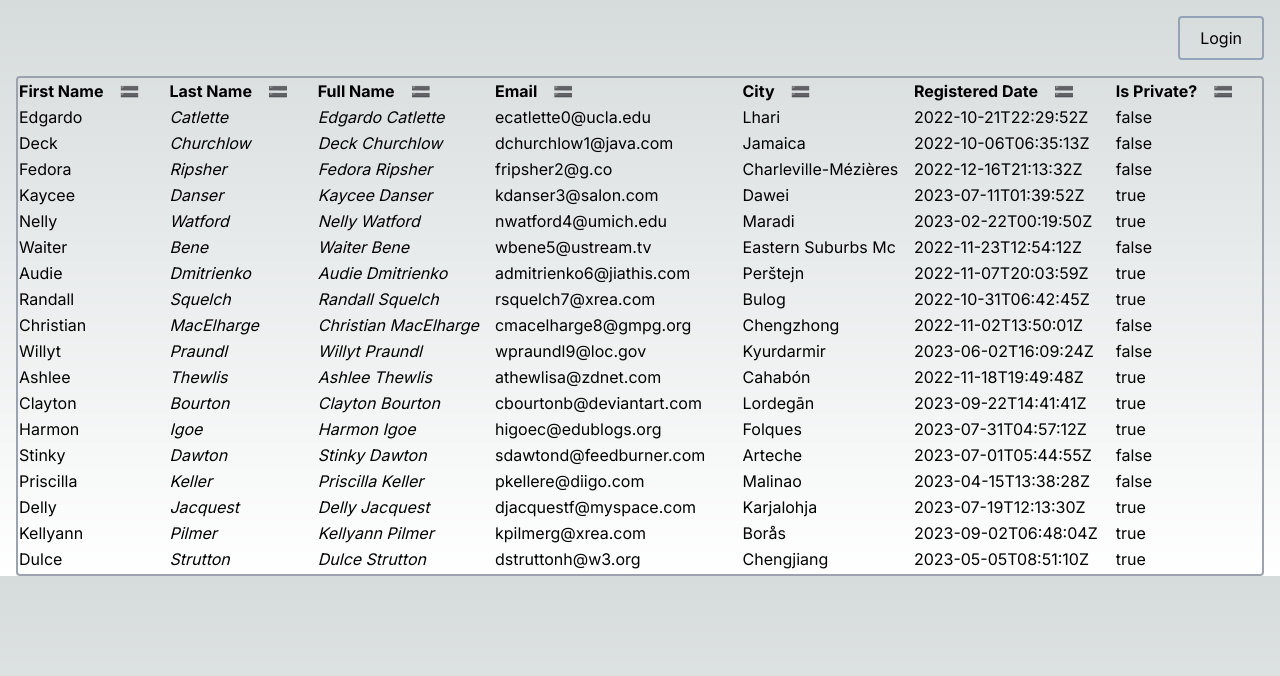
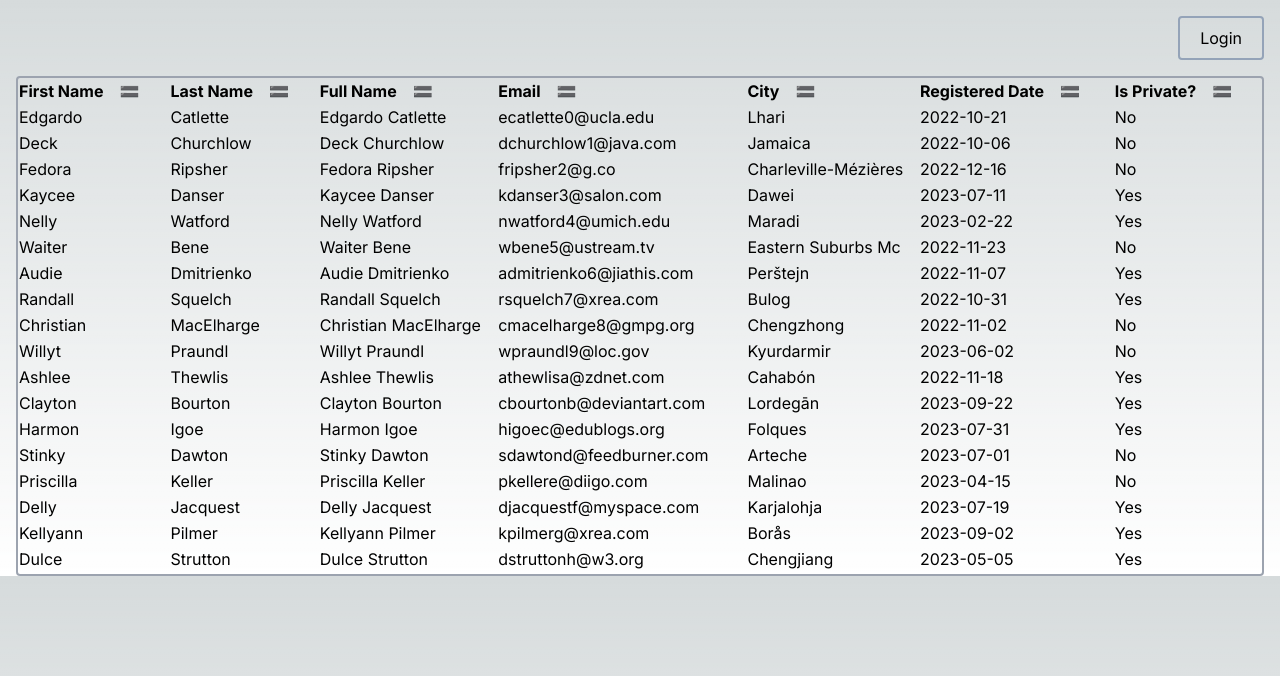
Before and after one commit to davinotdavid/table-puzzle, a Next.js app: page / in a window 1280 px wide. Shown: the top 676 px of the page. Built offline with nearby package versions, Linux system fonts and the light colour scheme.

Commit message:
chore: refactor providers and add resetColumnState

```diff
--- /dev/null
+++ b/src/app/Providers.tsx
@@ -0,0 +1,19 @@
+"use client";
+
+import { ReactNode } from "react";
+import { QueryClient, QueryClientProvider } from "@tanstack/react-query";
+import { AuthContextProvider } from "./contexts/AuthContext";
+
+interface ProvidersProps {
+  children: ReactNode;
+}
+
+const queryClient = new QueryClient();
+
+export function Providers({ children }: ProvidersProps) {
+  return (
+    <AuthContextProvider>
+      <QueryClientProvider client={queryClient}>{children}</QueryClientProvider>
+    </AuthContextProvider>
+  );
+}
--- a/src/app/components/Header/index.tsx
+++ b/src/app/components/Header/index.tsx
@@ -1,10 +1,12 @@
+"use client";
+
 import { AuthContext } from "@/app/contexts/AuthContext";
 import { PeopleTableContext } from "@/app/contexts/PeopleTableContext";
 import { useContext } from "react";
 
 export function Header() {
   const { user, login, logout } = useContext(AuthContext);
-  const { saveCurrentColumnState, loadPreviousColumnState } =
+  const { saveCurrentColumnState, loadPreviousColumnState, resetColumnState } =
     useContext(PeopleTableContext);
 
   function handleOnLoginClicked() {
@@ -12,6 +14,7 @@ export function Header() {
   }
 
   function handleOnLogoutClicked() {
+    resetColumnState();
     logout();
   }
 
--- a/src/app/components/PeopleTable/columns.tsx
+++ b/src/app/components/PeopleTable/columns.tsx
@@ -21,7 +21,7 @@ export const columns = [
   }),
   columnHelper.accessor("last_name", {
     id: "lastName",
-    cell: (info) => <i>{info.getValue()}</i>,
+    cell: (info) => info.getValue(),
     header: ({ column }) => {
       return (
         <button onClick={() => toggleSortingAscending(column)}>
@@ -32,7 +32,7 @@ export const columns = [
   }),
   columnHelper.accessor("full_name", {
     id: "fullName",
-    cell: (info) => <i>{info.getValue()}</i>,
+    cell: (info) => info.getValue(),
     header: ({ column }) => {
       return (
         <button onClick={() => toggleSortingAscending(column)}>
@@ -43,6 +43,7 @@ export const columns = [
   }),
   columnHelper.accessor("email", {
     id: "email",
+    cell: (info) => info.getValue(),
     header: ({ column }) => {
       return (
         <button onClick={() => toggleSortingAscending(column)}>Email</button>
@@ -51,6 +52,7 @@ export const columns = [
   }),
   columnHelper.accessor("city", {
     id: "city",
+    cell: (info) => info.getValue(),
     header: ({ column }) => {
       return (
         <button onClick={() => toggleSortingAscending(column)}>City</button>
@@ -59,6 +61,8 @@ export const columns = [
   }),
   columnHelper.accessor("registered_date", {
     id: "registeredDate",
+    cell: (info) =>
+      new Intl.DateTimeFormat("en-CA").format(new Date(info.getValue())),
     header: ({ column }) => {
       return (
         <button onClick={() => toggleSortingAscending(column)}>
@@ -69,6 +73,7 @@ export const columns = [
   }),
   columnHelper.accessor("is_private", {
     id: "isPrivate",
+    cell: (info) => (info.getValue() ? "Yes" : "No"),
     header: ({ column }) => {
       return (
         <button onClick={() => toggleSortingAscending(column)}>
--- a/src/app/contexts/AuthContext.tsx
+++ b/src/app/contexts/AuthContext.tsx
@@ -1,3 +1,5 @@
+"use client";
+
 import { ReactNode, createContext, useState } from "react";
 
 interface User {
--- a/src/app/contexts/PeopleTableContext.tsx
+++ b/src/app/contexts/PeopleTableContext.tsx
@@ -1,3 +1,5 @@
+"use client";
+
 import {
   ReactNode,
   createContext,
@@ -26,6 +28,7 @@ interface PeopleTableContextType {
   isFetching: boolean;
   saveCurrentColumnState: () => void;
   loadPreviousColumnState: () => void;
+  resetColumnState: () => void;
 }
 
 interface PeopleTableContextProviderProps {
@@ -125,6 +128,10 @@ export function PeopleTableContextProvider({
     }
   }
 
+  function resetColumnState() {
+    setColumnOrder(columns.map((column) => column.id as string));
+  }
+
   return (
     <PeopleTableContext.Provider
       value={{
@@ -134,6 +141,7 @@ export function PeopleTableContextProvider({
         isFetching,
         saveCurrentColumnState,
         loadPreviousColumnState,
+        resetColumnState,
       }}
     >
       {children}
--- a/src/app/layout.tsx
+++ b/src/app/layout.tsx
@@ -1,22 +1,25 @@
-import './globals.css'
-import type { Metadata } from 'next'
-import { Inter } from 'next/font/google'
+import "./globals.css";
+import type { Metadata } from "next";
+import { Inter } from "next/font/google";
+import { Providers } from "./Providers";
 
-const inter = Inter({ subsets: ['latin'] })
+const inter = Inter({ subsets: ["latin"] });
 
 export const metadata: Metadata = {
-  title: 'Table Puzzle',
-  description: 'Rendering large amounts of data in a table',
-}
+  title: "Table Puzzle",
+  description: "Rendering large amounts of data in a table",
+};
 
 export default function RootLayout({
   children,
 }: {
-  children: React.ReactNode
+  children: React.ReactNode;
 }) {
   return (
     <html lang="en">
-      <body className={inter.className}>{children}</body>
+      <body className={inter.className}>
+        <Providers>{children}</Providers>
+      </body>
     </html>
-  )
+  );
 }
--- a/src/app/page.tsx
+++ b/src/app/page.tsx
@@ -1,17 +1,9 @@
-"use client";
-
-import { QueryClient, QueryClientProvider } from "@tanstack/react-query";
 import { Header } from "./components/Header";
 import { Table } from "./components/PeopleTable";
-import { AuthContextProvider } from "./contexts/AuthContext";
 import { PeopleTableContextProvider } from "./contexts/PeopleTableContext";
-
-const queryClient = new QueryClient();
 
 export default function Home() {
   return (
-    <AuthContextProvider>
-      <QueryClientProvider client={queryClient}>
     <PeopleTableContextProvider>
       <Header />
 
@@ -19,7 +11,5 @@ export default function Home() {
         <Table />
       </main>
     </PeopleTableContextProvider>
-      </QueryClientProvider>
-    </AuthContextProvider>
   );
 }
```
Lines whose indentation alone changed are shown as unchanged.
